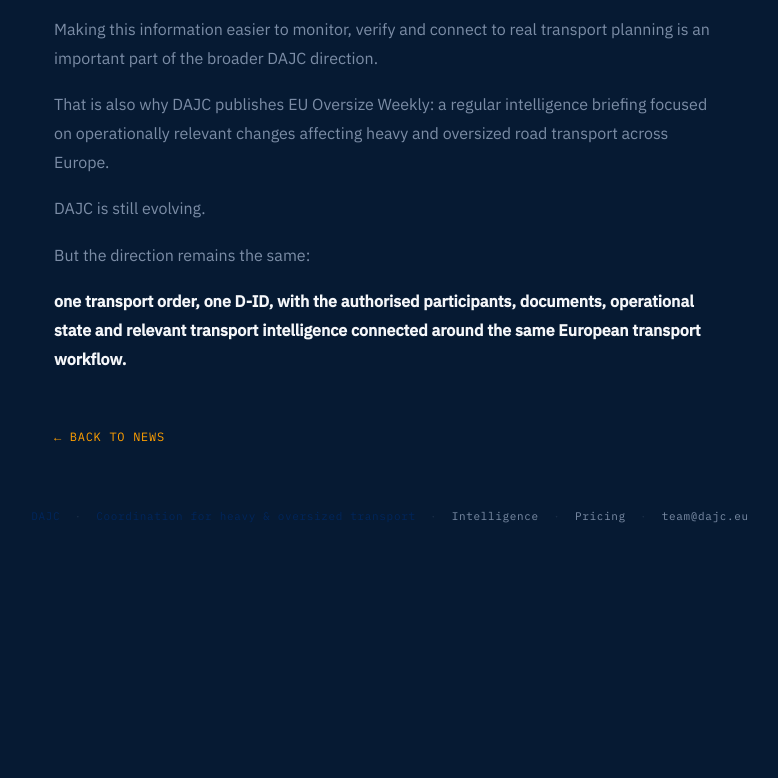
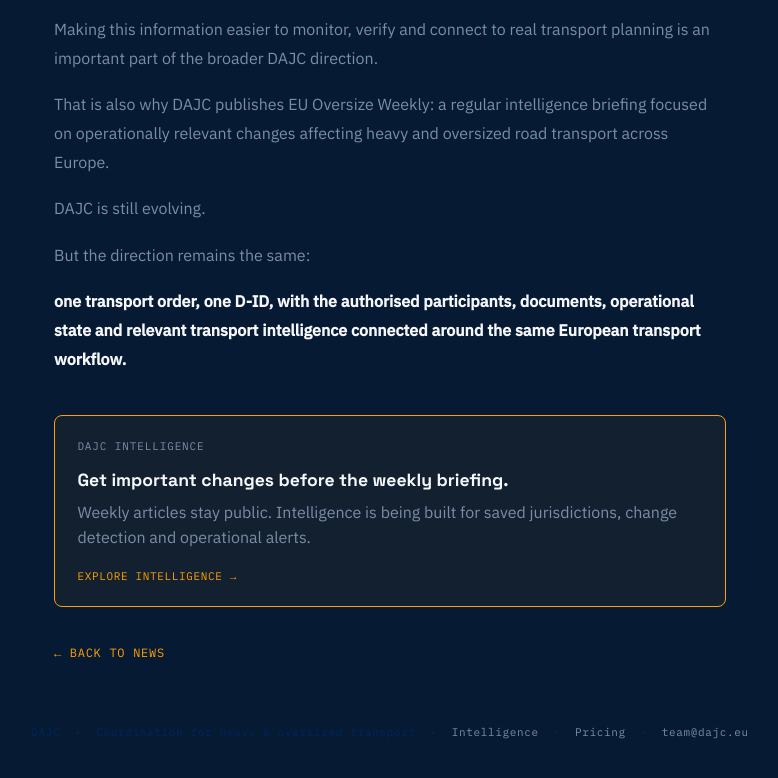
Before and after one commit to vratadajcm-png/dajc-eu, an Astro site: page /news/platform/why-dajc-exists in a window 1280 px wide. Shown: the part 2478-3256 px from the top of the page, without its empty margins (250-1028 px from the left). Before the commit the page ends 3040 px from the top, so only its background shows below. Built offline with nearby package versions, Linux system fonts and the light colour scheme; Astro itself is replaced by a stand-in of ours.

Commit message:
Add Intelligence CTA to news articles

```diff
--- a/src/components/ArticleDetail.astro
+++ b/src/components/ArticleDetail.astro
@@ -49,6 +49,13 @@
         </ul>
       </div>
     )}
+
+    <aside class="article__intelligence" aria-label="DAJC Intelligence">
+      <p class="article__intelligence-label">DAJC Intelligence</p>
+      <h2>Get important changes before the weekly briefing.</h2>
+      <p>Weekly articles stay public. Intelligence is being built for saved jurisdictions, change detection and operational alerts.</p>
+      <a href="/intelligence">Explore Intelligence &rarr;</a>
+    </aside>
 
     {updatedLabel && (
       <p class="article__updated">Last updated: {updatedLabel}</p>
@@ -184,6 +191,45 @@
     font-size: 14px;
   }
 
+  .article__intelligence {
+    margin-top: 2.6rem;
+    padding: 1.4rem;
+    border: 1px solid var(--dajc-orange);
+    border-radius: 8px;
+    background: rgba(255, 159, 0, 0.05);
+  }
+
+  .article__intelligence-label {
+    margin: 0 0 0.45rem;
+    font-family: 'IBM Plex Mono', monospace;
+    color: var(--dajc-orange);
+    font-size: 11px;
+    letter-spacing: 0.08em;
+    text-transform: uppercase;
+  }
+
+  .article__intelligence h2 {
+    margin: 0 0 0.55rem;
+    font-family: 'Space Grotesk', sans-serif;
+    font-size: 1.1rem;
+    color: var(--dajc-white);
+  }
+
+  .article__intelligence p {
+    margin: 0 0 0.8rem;
+    color: var(--dajc-muted);
+    line-height: 1.6;
+  }
+
+  .article__intelligence a {
+    color: var(--dajc-orange);
+    text-decoration: none;
+    font-family: 'IBM Plex Mono', monospace;
+    font-size: 11px;
+    letter-spacing: 0.06em;
+    text-transform: uppercase;
+  }
+
   .article__updated {
     margin-top: 1.6rem;
     font-size: 13px;
```
